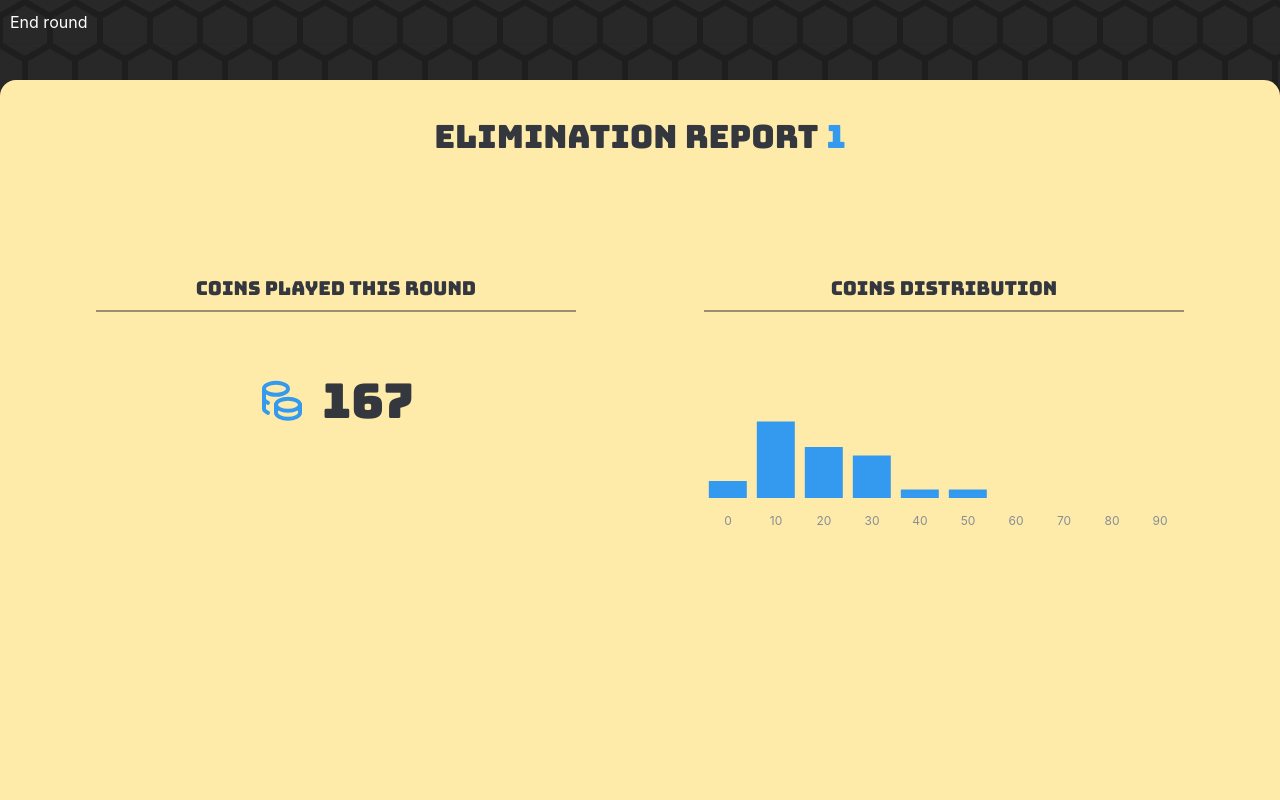
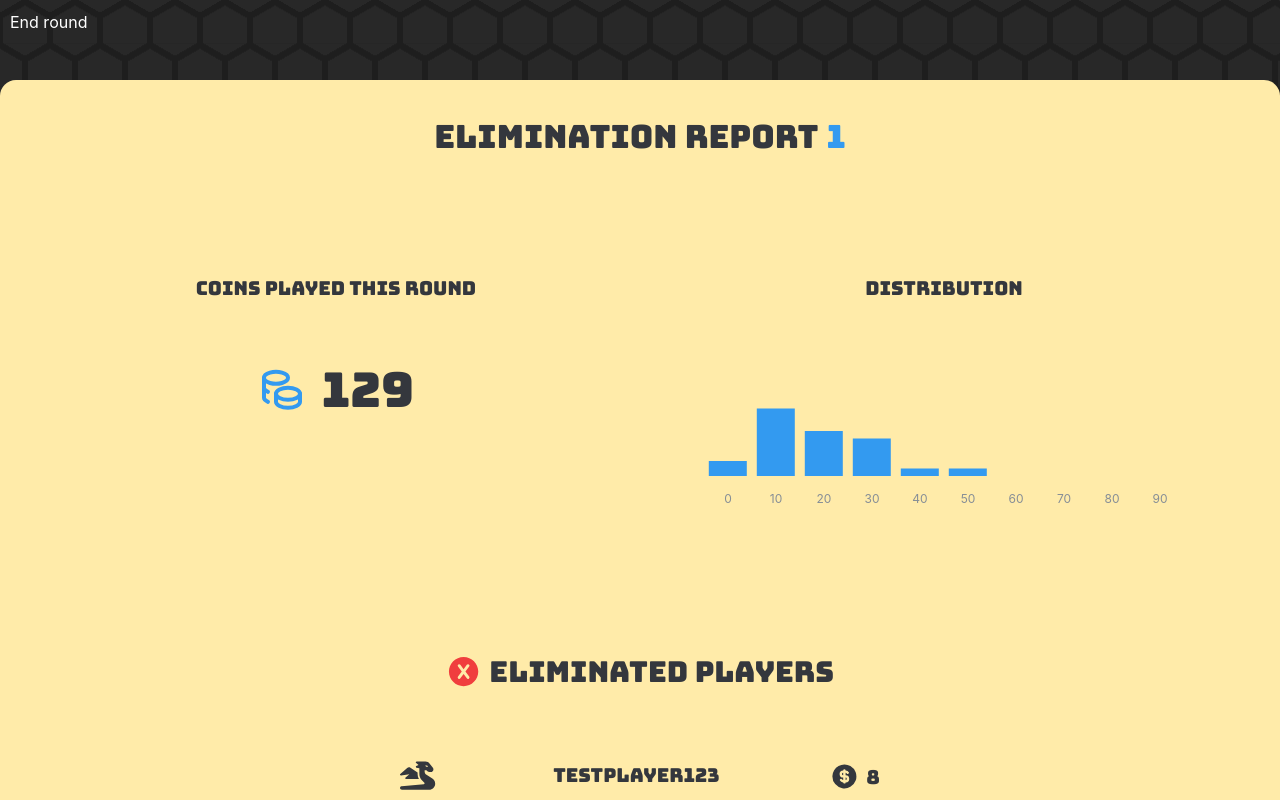
Before and after one commit to Olaelve5/coingame, a Next.js app in the folder app/: page /testing in a window 1280 px wide. Both pictures are taken after a click on the button "End round". Built offline with nearby package versions, Linux system fonts and the light colour scheme.

Commit message:
feat: add EliminatedPlayers component and integrate it into EliminationReport; update styles and chart display

```diff
--- /dev/null
+++ b/app/src/components/host/game/EliminationReport/EliminatedPlayers.tsx
@@ -0,0 +1,66 @@
+import { IconXboxXFilled, IconCoinFilled } from "@tabler/icons-react";
+import styles from "./styles/EliminatedPlayers.module.css";
+import { useMantineTheme } from "@mantine/core";
+import { Player } from "@/models/Game";
+import { FontAwesomeIcon } from "@fortawesome/react-fontawesome";
+import { getIcon, getColor } from "@/utils/iconUtils";
+
+// Define the props interface
+interface EliminatedPlayersProps {
+  playersEliminated: Player[];
+}
+
+// Correct destructuring
+const EliminatedPlayers = ({ playersEliminated }: EliminatedPlayersProps) => {
+  const theme = useMantineTheme();
+
+  // Test player for development
+  const testPlayer: Player = {
+    id: "test-player-1",
+    name: "TestPlayer123",
+    coins: 5,
+    connected: false,
+    socketId: "test-socket",
+    eliminated: true,
+    playedInRound: true,
+    icon: "dragon",
+    color: "violet",
+    roundHistory: [
+      {
+        round: 1,
+        coinsPlayed: 8,
+      },
+    ],
+  };
+
+  // Use test player if no real players are passed
+  const displayPlayers =
+    playersEliminated.length === 0 ? [testPlayer, testPlayer] : playersEliminated;
+
+  return (
+    <div className={styles.container}>
+      <div className={styles.titleContainer}>
+        <IconXboxXFilled className={styles.xIcon} color={theme.colors.red[7]} />
+        <h1>Eliminated Players</h1>
+      </div>
+      <div className={styles.playersContainer}>
+        {displayPlayers.map((player) => {
+          const lastRound = player.roundHistory[player.roundHistory.length - 1];
+
+          return (
+            <div key={player.id} className={styles.playerContainer}>
+              <FontAwesomeIcon icon={getIcon(player.icon)} className={styles.playerIcon} />
+              <p>{player.name}</p>
+              <div className={styles.playedCoinsContainer}>
+                <IconCoinFilled className={styles.coinIcon} />
+                <p>{lastRound?.coinsPlayed ?? 0}</p>
+              </div>
+            </div>
+          );
+        })}
+      </div>
+    </div>
+  );
+};
+
+export default EliminatedPlayers;
--- a/app/src/components/host/game/EliminationReport/EliminationReport.tsx
+++ b/app/src/components/host/game/EliminationReport/EliminationReport.tsx
@@ -1,8 +1,9 @@
-import styles from "../../styles/EliminationReport.module.css";
+import styles from "./styles/EliminationReport.module.css";
 import { motion } from "framer-motion";
 import PlayedCoinsChart from "./PlayedCoinsChart";
 import { useMantineTheme } from "@mantine/core";
 import { IconCoins } from "@tabler/icons-react";
+import EliminatedPlayers from "./EliminatedPlayers";
 
 const EliminationReport = () => {
   const theme = useMantineTheme();
@@ -25,11 +26,12 @@ const EliminationReport = () => {
           <h3>Coins played this round</h3>
           <div>
             <IconCoins className={styles.coinsIcon} color={theme.colors.blue[5]} />
-            <h2>167</h2>
+            <h2>129</h2>
           </div>
         </div>
         <PlayedCoinsChart />
       </div>
+      <EliminatedPlayers playersEliminated={[]} />
     </motion.div>
   );
 };
--- a/app/src/components/host/game/EliminationReport/PlayedCoinsChart.tsx
+++ b/app/src/components/host/game/EliminationReport/PlayedCoinsChart.tsx
@@ -13,9 +13,9 @@ const PlayedCoinsChart = () => {
 
   return (
     <div className={styles.container}>
-      <h3 className={styles.title}>Coins Distribution</h3>
+      <h3 className={styles.title}>Distribution</h3>
       <BarChart
-        h={200}
+        h={180}
         data={data}
         dataKey="intervalLow"
         className={styles.chart}
--- /dev/null
+++ b/app/src/components/host/game/EliminationReport/styles/EliminatedPlayers.module.css
@@ -0,0 +1,66 @@
+.container {
+  display: flex;
+  flex-direction: column;
+  align-items: center;
+  justify-content: center;
+  gap: 4rem;
+  margin-top: 2rem;
+  width: 100%;
+}
+
+.titleContainer {
+  display: flex;
+  align-items: center;
+  justify-content: center;
+  font-size: 1.8rem;
+  gap: 0.5rem;
+
+  width: 100%;
+}
+
+.xIcon {
+  width: 2.2rem;
+  height: 2.2rem;
+}
+
+.playersContainer {
+  display: flex;
+  flex-direction: column;
+  align-items: center;
+  justify-content: center;
+  gap: 1.5rem;
+  width: 100%;
+}
+
+.playerContainer {
+  display: flex;
+  align-items: center;
+  justify-content: space-between;
+  max-width: 30rem;
+  font-size: 1.2rem;
+  width: 100%;
+}
+
+.playerIcon {
+  width: 2.2rem;
+  height: 2.2rem;
+  margin-right: 0.5rem;
+}
+
+.coinIcon {
+  width: 1.8rem;
+  height: 1.8rem;
+}
+
+.playedCoinsContainer {
+  display: flex;
+  align-items: center;
+  justify-content: center;
+  gap: 0.5rem;
+  text-align: center;
+
+  p {
+    position: relative;
+    top: 0.1rem;
+  }
+}
--- a/app/src/components/host/styles/EliminationReport.module.css
+++ b/app/src/components/host/game/EliminationReport/styles/EliminationReport.module.css
@@ -6,7 +6,7 @@
   padding: 2rem;
   padding-bottom: 5rem;
   align-items: center;
-  gap: 2rem;
+  gap: 7rem;
   display: flex;
   flex-direction: column;
   background-color: rgb(255, 235, 169);
@@ -21,8 +21,6 @@
   align-items: center;
   justify-content: center;
   gap: 0.5rem;
-
-  margin-bottom: 5rem;
 }
 
 .title {
@@ -63,7 +61,6 @@
   h3 {
     width: 100%;
     max-width: 30rem;
-    border-bottom: 0.15rem solid rgba(52, 55, 61, 0.5);
     text-align: center;
     font-size: 1.2rem;
     padding-bottom: 0.4rem;
--- a/app/src/components/host/game/EliminationReport/styles/PlayedcoinsChart.module.css
+++ b/app/src/components/host/game/EliminationReport/styles/PlayedcoinsChart.module.css
@@ -12,7 +12,6 @@
 }
 
 .title {
-  border-bottom: 0.15rem solid rgba(52, 55, 61, 0.5);
   width: 100%;
   max-width: 30rem;
   text-align: center;
```
